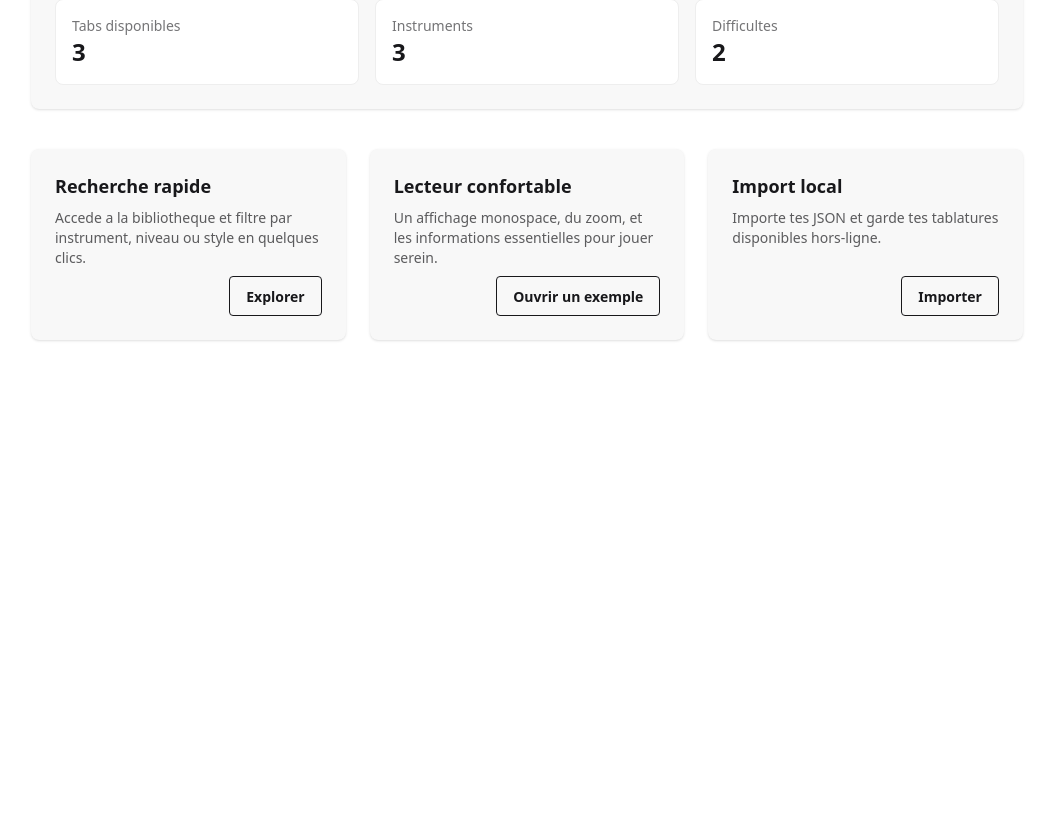
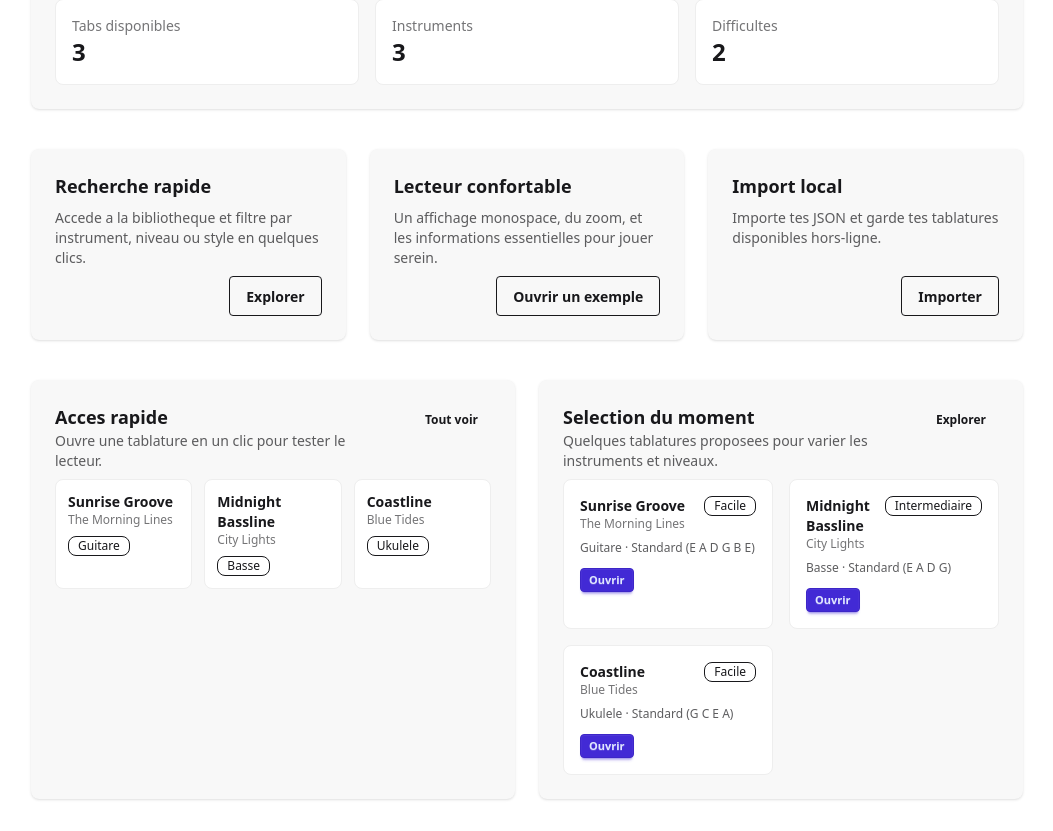
Before and after one commit to K0Konut/TabStudio, a Vue app: page / in a window 1280 px wide. Shown: the part 335-1166 px from the top of the page, without its empty margins (113-1166 px from the left). Before the commit the page ends 800 px from the top, so only its background shows below. Built offline with nearby package versions, Linux system fonts and the light colour scheme.

Commit message:
Enhance home with quick access

```diff
--- a/src/pages/HomePage.vue
+++ b/src/pages/HomePage.vue
@@ -8,6 +8,8 @@ const totalTabs = tabs.length
 const instruments = computed(() => new Set(tabs.map((tab) => tab.instrument)).size)
 const difficulties = computed(() => new Set(tabs.map((tab) => tab.difficulty)).size)
 const featuredTab = tabs[0]
+const quickAccessTabs = tabs.slice(0, 3)
+const spotlightTabs = tabs.slice(0, 4)
 </script>
 
 <template>
@@ -80,5 +82,67 @@ const featuredTab = tabs[0]
         </div>
       </div>
     </div>
+
+    <div class="grid gap-6 lg:grid-cols-2">
+      <div class="card bg-base-200 shadow-sm">
+        <div class="card-body">
+          <div class="flex items-start justify-between gap-4">
+            <div>
+              <h2 class="card-title">Acces rapide</h2>
+              <p class="text-sm text-base-content/70">
+                Ouvre une tablature en un clic pour tester le lecteur.
+              </p>
+            </div>
+            <RouterLink class="btn btn-ghost btn-sm" to="/library">Tout voir</RouterLink>
+          </div>
+
+          <div class="grid gap-3 sm:grid-cols-3">
+            <RouterLink
+              v-for="tab in quickAccessTabs"
+              :key="tab.id"
+              class="rounded-box border border-base-300 bg-base-100 p-3 transition hover:border-primary"
+              :to="{ name: 'reader', params: { id: tab.id } }"
+            >
+              <p class="text-sm font-semibold">{{ tab.title }}</p>
+              <p class="text-xs text-base-content/60">{{ tab.artist }}</p>
+              <span class="badge badge-outline badge-sm mt-2">{{ tab.instrument }}</span>
+            </RouterLink>
+          </div>
+        </div>
+      </div>
+
+      <div class="card bg-base-200 shadow-sm">
+        <div class="card-body">
+          <div class="flex items-start justify-between gap-4">
+            <div>
+              <h2 class="card-title">Selection du moment</h2>
+              <p class="text-sm text-base-content/70">
+                Quelques tablatures proposees pour varier les instruments et niveaux.
+              </p>
+            </div>
+            <RouterLink class="btn btn-ghost btn-sm" to="/library">Explorer</RouterLink>
+          </div>
+
+          <div class="grid gap-4 sm:grid-cols-2">
+            <article v-for="tab in spotlightTabs" :key="tab.id" class="rounded-box border border-base-300 bg-base-100 p-4">
+              <div class="flex items-start justify-between gap-3">
+                <div>
+                  <p class="text-sm font-semibold">{{ tab.title }}</p>
+                  <p class="text-xs text-base-content/60">{{ tab.artist }}</p>
+                </div>
+                <span class="badge badge-outline badge-sm">{{ tab.difficulty }}</span>
+              </div>
+              <p class="mt-2 text-xs text-base-content/70">{{ tab.instrument }} · {{ tab.tuning }}</p>
+              <RouterLink
+                class="btn btn-xs btn-primary mt-3"
+                :to="{ name: 'reader', params: { id: tab.id } }"
+              >
+                Ouvrir
+              </RouterLink>
+            </article>
+          </div>
+        </div>
+      </div>
+    </div>
   </section>
 </template>
```
